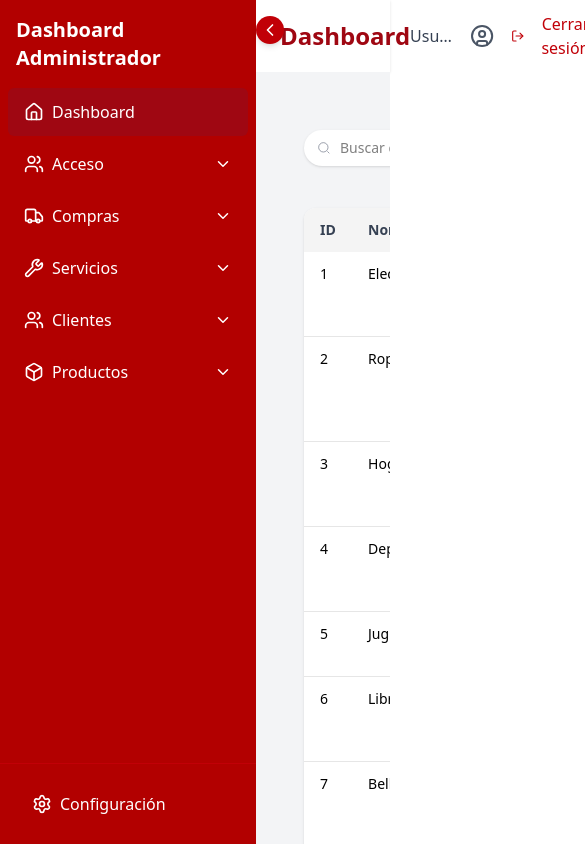
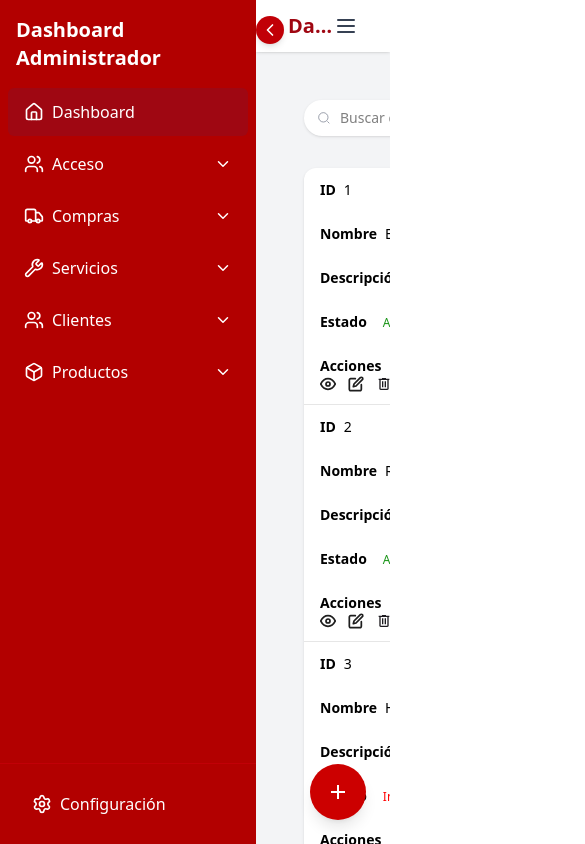
Before and after one commit to Vertecx-CRM/web, a Next.js app in the folder frontend/: page /dashboard/categoryproducts in a window 390 px wide. Shown: the whole page, 585 px wide, since content can reach past the window. Built offline with nearby package versions, Linux system fonts and the light colour scheme.

Commit message:
Style: make responsive the dashboard with de topNav, the asaideNav and the datatable

```diff
--- a/frontend/src/app/dashboard/layout.tsx
+++ b/frontend/src/app/dashboard/layout.tsx
@@ -20,8 +20,8 @@ export default function DashboardLayout({
       <div
         className={`flex flex-col transition-all duration-300`}
         style={{
-          width: isCollapsed ? "100%" : "calc(100% - 16rem)", // 👈 ajusta según aside
-          marginLeft: isCollapsed ? 0 : "16rem", // 👈 evita espacio vacío
+          width: isCollapsed ? "100%" : "calc(100% - 16rem)",
+          marginLeft: isCollapsed ? 0 : "16rem",
         }}
       >
         {/* Top navigation */}
--- a/frontend/src/features/dashboard/CategoryProducts/index.tsx
+++ b/frontend/src/features/dashboard/CategoryProducts/index.tsx
@@ -2,8 +2,8 @@
 
 import Colors from "@/shared/theme/colors";
 import { useState } from "react";
-import { ToastContainer } from 'react-toastify';
-import 'react-toastify/dist/ReactToastify.css';
+import { ToastContainer } from "react-toastify";
+import "react-toastify/dist/ReactToastify.css";
 import AsideNav from "../layout/AsideNav";
 import TopNav from "../layout/TopNav";
 import { DataTable, Column } from "../components/DataTable";
@@ -19,66 +19,366 @@ type Row = {
 
 /** ====== Datos realistas (30 ítems) ====== */
 const MOCK: Row[] = [
-  { id: 1, nombre: "Electrónicos", descripcion: "Dispositivos electrónicos y gadgets", estado: "Activo" },
-  { id: 2, nombre: "Ropa", descripcion: "Prendas de vestir para todas las edades", estado: "Activo" },
-  { id: 3, nombre: "Hogar", descripcion: "Artículos para el hogar y decoración", estado: "Inactivo" },
-  { id: 4, nombre: "Deportes", descripcion: "Equipamiento y ropa deportiva", estado: "Activo" },
-  { id: 5, nombre: "Juguetes", descripcion: "Juguetes para niños y niñas", estado: "Activo" },
-  { id: 6, nombre: "Libros", descripcion: "Libros de todos los géneros", estado: "Activo" },
-  { id: 7, nombre: "Belleza", descripcion: "Productos de cuidado personal y belleza", estado: "Inactivo" },
-  { id: 8, nombre: "Alimentos", descripcion: "Productos alimenticios y bebidas", estado: "Activo" },
-  { id: 9, nombre: "Muebles", descripcion: "Muebles para interior y exterior", estado: "Activo" },
-  { id: 10, nombre: "Jardín", descripcion: "Herramientas y plantas para jardín", estado: "Activo" },
-  { id: 11, nombre: "Tecnología", descripcion: "Dispositivos tecnológicos y accesorios", estado: "Activo" },
-  { id: 12, nombre: "Salud", descripcion: "Productos para el cuidado de la salud", estado: "Inactivo" },
-  { id: 13, nombre: "Automóviles", descripcion: "Accesorios y repuestos para autos", estado: "Activo" },
-  { id: 14, nombre: "Instrumentos", descripcion: "Instrumentos musicales y accesorios", estado: "Activo" },
-  { id: 15, nombre: "Oficina", descripcion: "Suministros y muebles de oficina", estado: "Activo" },
-  { id: 16, nombre: "Bebés", descripcion: "Productos para bebés y niños pequeños", estado: "Inactivo" },
-  { id: 17, nombre: "Mascotas", descripcion: "Alimentos y accesorios para mascotas", estado: "Activo" },
-  { id: 18, nombre: "Viajes", descripcion: "Equipaje y accesorios de viaje", estado: "Activo" },
-  { id: 19, nombre: "Joyeria", descripcion: "Joyas y accesorios personales", estado: "Activo" },
-  { id: 20, nombre: "Herramientas", descripcion: "Herramientas manuales y eléctricas", estado: "Inactivo" },
-  { id: 21, nombre: "Arte", descripcion: "Materiales y suministros de arte", estado: "Activo" },
-  { id: 22, nombre: "Videojuegos", descripcion: "Consolas y videojuegos", estado: "Activo" },
-  { id: 23, nombre: "Fotografía", descripcion: "Cámaras y equipos de fotografía", estado: "Activo" },
-  { id: 24, nombre: "Relojes", descripcion: "Relojes de pulsera y de pared", estado: "Inactivo" },
-  { id: 25, nombre: "Calzado", descripcion: "Zapatos and calzado para toda ocasión", estado: "Activo" },
-  { id: 26, nombre: "Outdoor", descripcion: "Equipamiento para actividades al aire libre", estado: "Activo" },
-  { id: 27, nombre: "Limpieza", descripcion: "Productos de limpieza para el hogar", estado: "Activo" },
-  { id: 28, nombre: "Electrodomésticos", descripcion: "Electrodomésticos grandes y pequeños", estado: "Inactivo" },
-  { id: 29, nombre: "Navidad", descripcion: "Decoraciones y artículos navideños", estado: "Activo" },
-  { id: 30, nombre: "Coleccionables", descripcion: "Artículos de colección y antigüedades", estado: "Activo" },
-  { id: 1, nombre: "Electrónicos", descripcion: "Dispositivos electrónicos y gadgets", estado: "Activo" },
-  { id: 2, nombre: "Ropa", descripcion: "Prendas de vestir para todas las edades", estado: "Activo" },
-  { id: 3, nombre: "Hogar", descripcion: "Artículos para el hogar y decoración", estado: "Inactivo" },
-  { id: 4, nombre: "Deportes", descripcion: "Equipamiento y ropa deportiva", estado: "Activo" },
-  { id: 5, nombre: "Juguetes", descripcion: "Juguetes para niños y niñas", estado: "Activo" },
-  { id: 6, nombre: "Libros", descripcion: "Libros de todos los géneros", estado: "Activo" },
-  { id: 7, nombre: "Belleza", descripcion: "Productos de cuidado personal y belleza", estado: "Inactivo" },
-  { id: 8, nombre: "Alimentos", descripcion: "Productos alimenticios y bebidas", estado: "Activo" },
-  { id: 9, nombre: "Muebles", descripcion: "Muebles para interior y exterior", estado: "Activo" },
-  { id: 10, nombre: "Jardín", descripcion: "Herramientas y plantas para jardín", estado: "Activo" },
-  { id: 11, nombre: "Tecnología", descripcion: "Dispositivos tecnológicos y accesorios", estado: "Activo" },
-  { id: 12, nombre: "Salud", descripcion: "Productos para el cuidado de la salud", estado: "Inactivo" },
-  { id: 13, nombre: "Automóviles", descripcion: "Accesorios y repuestos para autos", estado: "Activo" },
-  { id: 14, nombre: "Instrumentos", descripcion: "Instrumentos musicales y accesorios", estado: "Activo" },
-  { id: 15, nombre: "Oficina", descripcion: "Suministros y muebles de oficina", estado: "Activo" },
-  { id: 16, nombre: "Bebés", descripcion: "Productos para bebés y niños pequeños", estado: "Inactivo" },
-  { id: 17, nombre: "Mascotas", descripcion: "Alimentos y accesorios para mascotas", estado: "Activo" },
-  { id: 18, nombre: "Viajes", descripcion: "Equipaje y accesorios de viaje", estado: "Activo" },
-  { id: 19, nombre: "Joyeria", descripcion: "Joyas y accesorios personales", estado: "Activo" },
-  { id: 20, nombre: "Herramientas", descripcion: "Herramientas manuales y eléctricas", estado: "Inactivo" },
-  { id: 21, nombre: "Arte", descripcion: "Materiales y suministros de arte", estado: "Activo" },
-  { id: 22, nombre: "Videojuegos", descripcion: "Consolas y videojuegos", estado: "Activo" },
-  { id: 23, nombre: "Fotografía", descripcion: "Cámaras y equipos de fotografía", estado: "Activo" },
-  { id: 24, nombre: "Relojes", descripcion: "Relojes de pulsera y de pared", estado: "Inactivo" },
-  { id: 25, nombre: "Calzado", descripcion: "Zapatos and calzado para toda ocasión", estado: "Activo" },
-  { id: 26, nombre: "Outdoor", descripcion: "Equipamiento para actividades al aire libre", estado: "Activo" },
-  { id: 27, nombre: "Limpieza", descripcion: "Productos de limpieza para el hogar", estado: "Activo" },
-  { id: 28, nombre: "Electrodomésticos", descripcion: "Electrodomésticos grandes y pequeños", estado: "Inactivo" },
-  { id: 29, nombre: "Navidad", descripcion: "Decoraciones y artículos navideños", estado: "Activo" },
-  { id: 30, nombre: "Coleccionables", descripcion: "Artículos de colección y antigüedades", estado: "Activo" },
+  {
+    id: 1,
+    nombre: "Electrónicos",
+    descripcion: "Dispositivos electrónicos y gadgets",
+    estado: "Activo",
+  },
+  {
+    id: 2,
+    nombre: "Ropa",
+    descripcion: "Prendas de vestir para todas las edades",
+    estado: "Activo",
+  },
+  {
+    id: 3,
+    nombre: "Hogar",
+    descripcion: "Artículos para el hogar y decoración",
+    estado: "Inactivo",
+  },
+  {
+    id: 4,
+    nombre: "Deportes",
+    descripcion: "Equipamiento y ropa deportiva",
+    estado: "Activo",
+  },
+  {
+    id: 5,
+    nombre: "Juguetes",
+    descripcion: "Juguetes para niños y niñas",
+    estado: "Activo",
+  },
+  {
+    id: 6,
+    nombre: "Libros",
+    descripcion: "Libros de todos los géneros",
+    estado: "Activo",
+  },
+  {
+    id: 7,
+    nombre: "Belleza",
+    descripcion: "Productos de cuidado personal y belleza",
+    estado: "Inactivo",
+  },
+  {
+    id: 8,
+    nombre: "Alimentos",
+    descripcion: "Productos alimenticios y bebidas",
+    estado: "Activo",
+  },
+  {
+    id: 9,
+    nombre: "Muebles",
+    descripcion: "Muebles para interior y exterior",
+    estado: "Activo",
+  },
+  {
+    id: 10,
+    nombre: "Jardín",
+    descripcion: "Herramientas y plantas para jardín",
+    estado: "Activo",
+  },
+  {
+    id: 11,
+    nombre: "Tecnología",
+    descripcion: "Dispositivos tecnológicos y accesorios",
+    estado: "Activo",
+  },
+  {
+    id: 12,
+    nombre: "Salud",
+    descripcion: "Productos para el cuidado de la salud",
+    estado: "Inactivo",
+  },
+  {
+    id: 13,
+    nombre: "Automóviles",
+    descripcion: "Accesorios y repuestos para autos",
+    estado: "Activo",
+  },
+  {
+    id: 14,
+    nombre: "Instrumentos",
+    descripcion: "Instrumentos musicales y accesorios",
+    estado: "Activo",
+  },
+  {
+    id: 15,
+    nombre: "Oficina",
+    descripcion: "Suministros y muebles de oficina",
+    estado: "Activo",
+  },
+  {
+    id: 16,
+    nombre: "Bebés",
+    descripcion: "Productos para bebés y niños pequeños",
+    estado: "Inactivo",
+  },
+  {
+    id: 17,
+    nombre: "Mascotas",
+    descripcion: "Alimentos y accesorios para mascotas",
+    estado: "Activo",
+  },
+  {
+    id: 18,
+    nombre: "Viajes",
+    descripcion: "Equipaje y accesorios de viaje",
+    estado: "Activo",
+  },
+  {
+    id: 19,
+    nombre: "Joyeria",
+    descripcion: "Joyas y accesorios personales",
+    estado: "Activo",
+  },
+  {
+    id: 20,
+    nombre: "Herramientas",
+    descripcion: "Herramientas manuales y eléctricas",
+    estado: "Inactivo",
+  },
+  {
+    id: 21,
+    nombre: "Arte",
+    descripcion: "Materiales y suministros de arte",
+    estado: "Activo",
+  },
+  {
+    id: 22,
+    nombre: "Videojuegos",
+    descripcion: "Consolas y videojuegos",
+    estado: "Activo",
+  },
+  {
+    id: 23,
+    nombre: "Fotografía",
+    descripcion: "Cámaras y equipos de fotografía",
+    estado: "Activo",
+  },
+  {
+    id: 24,
+    nombre: "Relojes",
+    descripcion: "Relojes de pulsera y de pared",
+    estado: "Inactivo",
+  },
+  {
+    id: 25,
+    nombre: "Calzado",
+    descripcion: "Zapatos and calzado para toda ocasión",
+    estado: "Activo",
+  },
+  {
+    id: 26,
+    nombre: "Outdoor",
+    descripcion: "Equipamiento para actividades al aire libre",
+    estado: "Activo",
+  },
+  {
+    id: 27,
+    nombre: "Limpieza",
+    descripcion: "Productos de limpieza para el hogar",
+    estado: "Activo",
+  },
+  {
+    id: 28,
+    nombre: "Electrodomésticos",
+    descripcion: "Electrodomésticos grandes y pequeños",
+    estado: "Inactivo",
+  },
+  {
+    id: 29,
+    nombre: "Navidad",
+    descripcion: "Decoraciones y artículos navideños",
+    estado: "Activo",
+  },
+  {
+    id: 30,
+    nombre: "Coleccionables",
+    descripcion: "Artículos de colección y antigüedades",
+    estado: "Activo",
+  },
+  {
+    id: 1,
+    nombre: "Electrónicos",
+    descripcion: "Dispositivos electrónicos y gadgets",
+    estado: "Activo",
+  },
+  {
+    id: 2,
+    nombre: "Ropa",
+    descripcion: "Prendas de vestir para todas las edades",
+    estado: "Activo",
+  },
+  {
+    id: 3,
+    nombre: "Hogar",
+    descripcion: "Artículos para el hogar y decoración",
+    estado: "Inactivo",
+  },
+  {
+    id: 4,
+    nombre: "Deportes",
+    descripcion: "Equipamiento y ropa deportiva",
+    estado: "Activo",
+  },
+  {
+    id: 5,
+    nombre: "Juguetes",
+    descripcion: "Juguetes para niños y niñas",
+    estado: "Activo",
+  },
+  {
+    id: 6,
+    nombre: "Libros",
+    descripcion: "Libros de todos los géneros",
+    estado: "Activo",
+  },
+  {
+    id: 7,
+    nombre: "Belleza",
+    descripcion: "Productos de cuidado personal y belleza",
+    estado: "Inactivo",
+  },
+  {
+    id: 8,
+    nombre: "Alimentos",
+    descripcion: "Productos alimenticios y bebidas",
+    estado: "Activo",
+  },
+  {
+    id: 9,
+    nombre: "Muebles",
+    descripcion: "Muebles para interior y exterior",
+    estado: "Activo",
+  },
+  {
+    id: 10,
+    nombre: "Jardín",
+    descripcion: "Herramientas y plantas para jardín",
+    estado: "Activo",
+  },
+  {
+    id: 11,
+    nombre: "Tecnología",
+    descripcion: "Dispositivos tecnológicos y accesorios",
+    estado: "Activo",
+  },
+  {
+    id: 12,
+    nombre: "Salud",
+    descripcion: "Productos para el cuidado de la salud",
+    estado: "Inactivo",
+  },
+  {
+    id: 13,
+    nombre: "Automóviles",
+    descripcion: "Accesorios y repuestos para autos",
+    estado: "Activo",
+  },
+  {
+    id: 14,
+    nombre: "Instrumentos",
+    descripcion: "Instrumentos musicales y accesorios",
+    estado: "Activo",
+  },
+  {
+    id: 15,
+    nombre: "Oficina",
+    descripcion: "Suministros y muebles de oficina",
+    estado: "Activo",
+  },
+  {
+    id: 16,
+    nombre: "Bebés",
+    descripcion: "Productos para bebés y niños pequeños",
+    estado: "Inactivo",
+  },
+  {
+    id: 17,
+    nombre: "Mascotas",
+    descripcion: "Alimentos y accesorios para mascotas",
+    estado: "Activo",
+  },
+  {
+    id: 18,
+    nombre: "Viajes",
+    descripcion: "Equipaje y accesorios de viaje",
+    estado: "Activo",
+  },
+  {
+    id: 19,
+    nombre: "Joyeria",
+    descripcion: "Joyas y accesorios personales",
+    estado: "Activo",
+  },
+  {
+    id: 20,
+    nombre: "Herramientas",
+    descripcion: "Herramientas manuales y eléctricas",
+    estado: "Inactivo",
+  },
+  {
+    id: 21,
+    nombre: "Arte",
+    descripcion: "Materiales y suministros de arte",
+    estado: "Activo",
+  },
+  {
+    id: 22,
+    nombre: "Videojuegos",
+    descripcion: "Consolas y videojuegos",
+    estado: "Activo",
+  },
+  {
+    id: 23,
+    nombre: "Fotografía",
+    descripcion: "Cámaras y equipos de fotografía",
+    estado: "Activo",
+  },
+  {
+    id: 24,
+    nombre: "Relojes",
+    descripcion: "Relojes de pulsera y de pared",
+    estado: "Inactivo",
+  },
+  {
+    id: 25,
+    nombre: "Calzado",
+    descripcion: "Zapatos and calzado para toda ocasión",
+    estado: "Activo",
+  },
+  {
+    id: 26,
+    nombre: "Outdoor",
+    descripcion: "Equipamiento para actividades al aire libre",
+    estado: "Activo",
+  },
+  {
+    id: 27,
+    nombre: "Limpieza",
+    descripcion: "Productos de limpieza para el hogar",
+    estado: "Activo",
+  },
+  {
+    id: 28,
+    nombre: "Electrodomésticos",
+    descripcion: "Electrodomésticos grandes y pequeños",
+    estado: "Inactivo",
+  },
+  {
+    id: 29,
+    nombre: "Navidad",
+    descripcion: "Decoraciones y artículos navideños",
+    estado: "Activo",
+  },
+  {
+    id: 30,
+    nombre: "Coleccionables",
+    descripcion: "Artículos de colección y antigüedades",
+    estado: "Activo",
+  },
 ];
 
 export default function CategoriesPage() {
@@ -109,12 +409,15 @@ export default function CategoriesPage() {
         <span
           className="rounded-full px-2 py-0.5 text-xs font-medium"
           style={{
-            color: row.estado === "Activo" ? Colors.states.success : Colors.states.inactive
+            color:
+              row.estado === "Activo"
+                ? Colors.states.success
+                : Colors.states.inactive,
           }}
         >
           {row.estado}
         </span>
-      )
+      ),
     },
   ];
 
@@ -134,13 +437,10 @@ export default function CategoriesPage() {
         theme="light"
       />
 
-
-
       {/* Contenido principal */}
       <div className="flex-1 flex flex-col">
-
         {/* Contenido */}
-        <main className="flex-1 flex flex-col " >
+        <main className="flex-1 flex flex-col ">
           {/* Tools + Tabla */}
           <div className="flex-1 px-6 py-6">
             <CreateCategoryModal
--- a/frontend/src/features/dashboard/components/DataTable.tsx
+++ b/frontend/src/features/dashboard/components/DataTable.tsx
@@ -53,6 +53,21 @@ export function DataTable<T extends { id: number | string }>({
 }: DataTableProps<T>) {
   const [q, setQ] = useState("");
   const [page, setPage] = useState(1);
+  function Td({
+    children,
+    className = "",
+    ...rest
+  }: {
+    children: React.ReactNode;
+    className?: string;
+    [key: string]: any;
+  }) {
+    return (
+      <td {...rest} className={`px-4 py-3 align-top ${className}`}>
+        {children}
+      </td>
+    );
+  }
 
   function normalize(value: any): string[] {
     if (value == null) return [];
@@ -102,7 +117,6 @@ export function DataTable<T extends { id: number | string }>({
     );
   }, [q, data, searchableKeys]);
 
-
   const totalPages = Math.max(1, Math.ceil(filtered.length / pageSize));
   const current = filtered.slice((page - 1) * pageSize, page * pageSize);
   const goTo = (p: number) => setPage(Math.min(Math.max(p, 1), totalPages));
@@ -125,23 +139,34 @@ export function DataTable<T extends { id: number | string }>({
         </div>
 
         {onCreate && (
+          <>
+            {/* Botón normal (solo visible en escritorio) */}
             <button
-            className="inline-flex items-center gap-2 rounded-md bg-red-600 px-3 py-2 text-sm font-semibold text-white shadow-sm hover:bg-red-700"
+              className="hidden md:inline-flex items-center gap-2 rounded-md px-3 py-2 text-sm font-semibold text-white shadow-sm hover:opacity-90"
               style={{ background: Colors.buttons.primary }}
               onClick={onCreate}
             >
               <PlusIcon className="h-4 w-4" />
-            {createButtonText || "Crear"}{" "}
-            {/* <- Usa el texto personalizado o "Crear" por defecto */}
+              {createButtonText || "Crear"}
             </button>
+
+            {/* Botón flotante circular (solo visible en móviles) */}
+            <button
+              className="fixed bottom-6 right-6 z-50 flex md:hidden items-center justify-center w-14 h-14 rounded-full shadow-lg text-white"
+              style={{ background: Colors.buttons.primary }}
+              onClick={onCreate}
+            >
+              <PlusIcon className="h-6 w-6" />
+            </button>
+          </>
         )}
       </div>
 
       {/* Tabla */}
-      <div className="overflow-hidden rounded-xl bg-white shadow-sm flex flex-col">
-        <table className="min-w-full text-sm">
+      <div className="overflow-x-auto rounded-xl bg-white shadow-sm flex flex-col">
+        <table className="min-w-max w-full text-sm">
           <thead
-            className="bg-gray-50 text-gray-700 sticky top-0 z-10"
+            className="bg-gray-50 text-gray-700 sticky top-0 z-10 hidden md:table-header-group"
             style={{ backgroundColor: Colors.table.header }}
           >
             <tr className="text-left">
@@ -151,16 +176,28 @@ export function DataTable<T extends { id: number | string }>({
               {(onView || onEdit || onDelete || onCancel) && <Th>Acciones</Th>}
             </tr>
           </thead>
+
           <tbody className="divide-y divide-[#E6E6E6]">
             {current.map((row) => (
-              <tr key={row.id} className="hover:bg-gray-50">
+              <tr
+                key={row.id}
+                className="hover:bg-gray-50 block md:table-row" // 👈 en mobile cada fila es un bloque
+              >
                 {columns.map((c) => (
-                  <Td key={String(c.key)}>
+                  <Td
+                    key={String(c.key)}
+                    className="block md:table-cell before:content-[attr(data-label)] before:font-semibold before:mr-2 md:before:content-none"
+                    data-label={c.header} // 👈 agrega el header como label en móvil
+                  >
                     {c.render ? c.render(row) : String(row[c.key])}
                   </Td>
                 ))}
+
                 {(onView || onEdit || onDelete || onCancel) && (
-                  <Td>
+                  <Td
+                    className="block md:table-cell before:content-['Acciones'] before:font-semibold before:mr-2 md:before:content-none"
+                    data-label="Acciones"
+                  >
                     <div className="flex items-center gap-3 text-gray-600">
                       {onView && (
                         <button
--- a/frontend/src/features/dashboard/layout/TopNav.tsx
+++ b/frontend/src/features/dashboard/layout/TopNav.tsx
@@ -1,7 +1,7 @@
 "use client";
 
 import { useState } from "react";
-import { UserCircle, LogOut } from "lucide-react";
+import { UserCircle, LogOut, Menu, X } from "lucide-react";
 import { usePathname, useRouter } from "next/navigation";
 import { routes } from "@/shared/routes";
 import { useAuth } from "@/features/auth/authcontext";
@@ -37,17 +37,19 @@ const TopNav = ({
   const router = useRouter();
   const { user, logout } = useAuth();
   const [loading, setLoading] = useState(false);
+  const [menuOpen, setMenuOpen] = useState(false);
+
   const currentTitle =
-    titles[pathname] || // exact match
+    titles[pathname] ||
     Object.entries(titles)
-      .sort((a, b) => b[0].length - a[0].length) // rutas largas primero
+      .sort((a, b) => b[0].length - a[0].length)
       .find(([path]) => pathname.startsWith(path))?.[1] ||
     "Dashboard";
 
   async function handleLogout() {
     try {
       setLoading(true);
-      logout(); // limpia contexto + localStorage (según AuthContext que te entregué)
+      logout();
       router.replace(logoutRedirectTo);
     } finally {
       setLoading(false);
@@ -55,10 +57,22 @@ const TopNav = ({
   }
 
   return (
-    <header className="bg-white shadow flex items-center justify-between px-6 py-3">
-      <h1 className="text-2xl font-bold text-red-800">{currentTitle}</h1>
+    <header className="bg-white shadow px-8 py-3 flex items-center justify-between relative">
+      {/* Título */}
+      <h1 className="text-xl md:text-2xl font-bold text-red-800 truncate">
+        {currentTitle}
+      </h1>
 
-      <div className="flex items-center gap-4">
+      {/* Botón hamburguesa en móvil */}
+      <button
+        onClick={() => setMenuOpen(!menuOpen)}
+        className="md:hidden text-gray-700"
+      >
+        {menuOpen ? <X size={24} /> : <Menu size={24} />}
+      </button>
+
+      {/* Menú en desktop */}
+      <div className="hidden md:flex items-center gap-4">
         <span className="text-gray-700 truncate max-w-[200px]">
           {user?.name ?? fallbackUserName}
         </span>
@@ -68,12 +82,31 @@ const TopNav = ({
           onClick={handleLogout}
           disabled={loading}
           className="text-red-700 hover:text-red-900 flex items-center gap-1 disabled:opacity-60"
-          title="Cerrar sesión"
         >
           <LogOut size={18} />
           {loading ? "Saliendo…" : "Cerrar sesión"}
         </button>
       </div>
+
+      {/* Menú desplegable en móvil */}
+      {menuOpen && (
+        <div className="absolute right-4 top-full mt-2 w-48 bg-white border rounded-lg shadow-md p-3 flex flex-col gap-3 md:hidden z-50">
+          <div className="flex items-center gap-2">
+            <UserCircle className="w-6 h-6 text-gray-600" />
+            <span className="text-gray-700 truncate">
+              {user?.name ?? fallbackUserName}
+            </span>
+          </div>
+          <button
+            onClick={handleLogout}
+            disabled={loading}
+            className="text-red-700 hover:text-red-900 flex items-center gap-2 disabled:opacity-60"
+          >
+            <LogOut size={18} />
+            {loading ? "Saliendo…" : "Cerrar sesión"}
+          </button>
+        </div>
+      )}
     </header>
   );
 };
```
Lines whose indentation alone changed are shown as unchanged.
